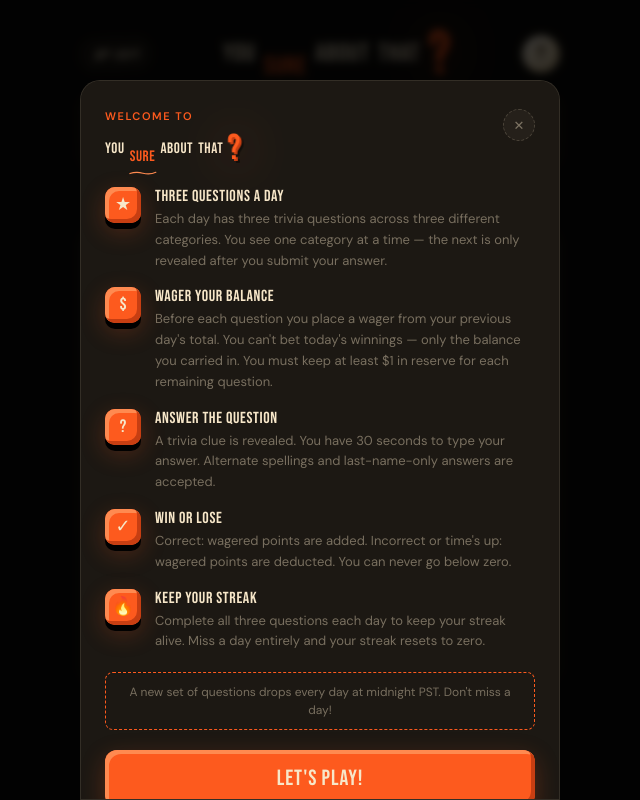
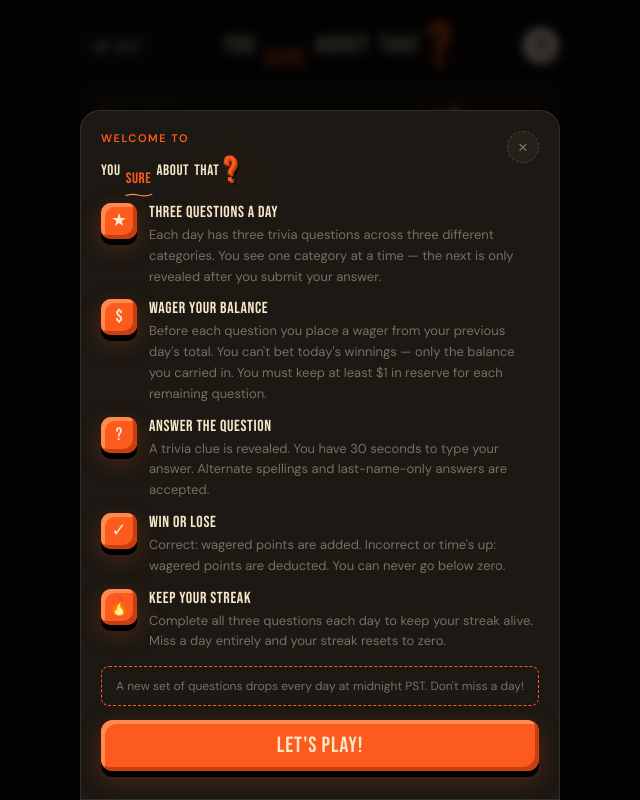
Before and after one commit to philipzurborg/you-sure-about-that, a Next.js app: page / in a window 1280 px wide. Shown: the whole page, without its empty margins (320-960 px from the left). Built offline with nearby package versions, Linux system fonts and the light colour scheme.

Commit message:
Spacing update

```diff
--- a/app/page.js
+++ b/app/page.js
@@ -919,16 +919,16 @@ const bevelCream = {
 
 // ─── Styles ───────────────────────────────────────────────────────────────────
 const S = {
-  root:      { minHeight: "100vh", background: "var(--bg)", display: "flex", alignItems: "flex-start", justifyContent: "center", padding: "24px 16px 64px", color: "var(--text)" },
-  container: { width: "100%", maxWidth: 480, display: "flex", flexDirection: "column", gap: 16 },
+  root:      { minHeight: "100vh", background: "var(--bg)", display: "flex", alignItems: "flex-start", justifyContent: "center", padding: "16px 16px 28px", color: "var(--text)" },
+  container: { width: "100%", maxWidth: 480, display: "flex", flexDirection: "column", gap: 12 },
 
-  header:    { display: "flex", flexDirection: "column", gap: 12 },
+  header:    { display: "flex", flexDirection: "column", gap: 8 },
   headerTop: { display: "flex", alignItems: "center", justifyContent: "space-between" },
 
   dayBadge:  { fontFamily: "var(--hand-font), cursive", fontSize: 18, fontWeight: 700, letterSpacing: "0.02em", color: "var(--text)", background: "var(--surface)", border: "1.5px dashed var(--border-strong)", borderRadius: 999, padding: "4px 12px", transform: "rotate(-2deg)", display: "inline-block", userSelect: "none" },
   infoBtn:   { width: 38, height: 38, borderRadius: "50%", border: "2px solid var(--cream-deep)", background: "var(--cream)", color: "var(--cream-ink)", fontSize: 22, fontFamily: "var(--display-font), sans-serif", cursor: "pointer", transition: "transform 0.15s ease", display: "flex", alignItems: "center", justifyContent: "center", flexShrink: 0, ...bevelCream },
 
-  pointsBar:  { position: "relative", overflow: "hidden", display: "flex", justifyContent: "space-between", alignItems: "center", background: "linear-gradient(180deg, var(--surface) 0%, var(--bg-2) 100%)", border: "1px solid var(--border)", borderRadius: 14, padding: "12px 18px" },
+  pointsBar:  { position: "relative", overflow: "hidden", display: "flex", justifyContent: "space-between", alignItems: "center", background: "linear-gradient(180deg, var(--surface) 0%, var(--bg-2) 100%)", border: "1px solid var(--border)", borderRadius: 14, padding: "8px 16px" },
   pointsLeft: { display: "flex", flexDirection: "column", gap: 2 },
   pointsLabel:{ fontFamily: "var(--body-font), sans-serif", fontSize: 10, fontWeight: 600, color: "var(--muted)", letterSpacing: "0.16em", textTransform: "uppercase" },
   pointsValue:{ fontFamily: "var(--display-font), sans-serif", fontSize: 30, color: "var(--giants)", letterSpacing: "0.01em", lineHeight: 1, textShadow: "1px 1px 0 var(--giants-deep)" },
@@ -946,9 +946,9 @@ const S = {
   missedDayTitle: { fontSize: 13, fontWeight: 700, color: "var(--ink-purple)", marginBottom: 3 },
   missedDayText:  { fontSize: 12, color: "var(--muted)", lineHeight: 1.5 },
 
-  card: { background: "linear-gradient(180deg, var(--surface) 0%, var(--bg-2) 100%)", border: "1px solid var(--border)", borderRadius: 18, padding: "24px 22px", display: "flex", flexDirection: "column", gap: 20 },
+  card: { background: "linear-gradient(180deg, var(--surface) 0%, var(--bg-2) 100%)", border: "1px solid var(--border)", borderRadius: 18, padding: "18px 20px", display: "flex", flexDirection: "column", gap: 14 },
 
-  phaseTag: { fontFamily: "var(--display-font), sans-serif", fontSize: 13, color: "var(--giants)", letterSpacing: "0.18em", textTransform: "uppercase", borderTop: "1.5px dashed rgba(253,90,30,0.4)", borderBottom: "1.5px dashed rgba(253,90,30,0.4)", padding: "6px 0", textAlign: "center", textShadow: "0 0 12px rgba(253,90,30,0.35)" },
+  phaseTag: { fontFamily: "var(--display-font), sans-serif", fontSize: 13, color: "var(--giants)", letterSpacing: "0.18em", textTransform: "uppercase", borderTop: "1.5px dashed rgba(253,90,30,0.4)", borderBottom: "1.5px dashed rgba(253,90,30,0.4)", padding: "4px 0", textAlign: "center", textShadow: "0 0 12px rgba(253,90,30,0.35)" },
 
   loadingWrap:   { display: "flex", flexDirection: "column", alignItems: "center", gap: 16, padding: "40px 0" },
   loadingSpinner:{ width: 32, height: 32, borderRadius: "50%", border: "3px solid var(--border)", borderTopColor: "var(--giants)" },
@@ -959,17 +959,17 @@ const S = {
   errorTitle: { fontFamily: "var(--body-font), sans-serif", fontSize: 16, fontWeight: 700, color: "var(--text)" },
   errorText:  { fontFamily: "var(--body-font), sans-serif", fontSize: 13, color: "var(--muted)", lineHeight: 1.6, maxWidth: 280 },
 
-  categoryReveal:{ textAlign: "center", padding: "8px 0" },
+  categoryReveal:{ textAlign: "center", padding: "4px 0" },
   categoryLabel: { fontFamily: "var(--body-font), sans-serif", fontSize: 11, fontWeight: 600, color: "var(--text-dim)", letterSpacing: "0.18em", textTransform: "uppercase", marginBottom: 8 },
-  categoryName:  { fontFamily: "var(--display-font), sans-serif", fontSize: 44, color: "var(--giants)", lineHeight: 1, letterSpacing: "0.04em", textTransform: "uppercase" },
+  categoryName:  { fontFamily: "var(--display-font), sans-serif", fontSize: 38, color: "var(--giants)", lineHeight: 1, letterSpacing: "0.04em", textTransform: "uppercase" },
 
   budgetRow:  { display: "flex", justifyContent: "space-between", alignItems: "center", border: "1.5px dashed var(--border-strong)", borderRadius: 10, padding: "8px 14px" },
   budgetLabel:{ fontFamily: "var(--body-font), sans-serif", fontSize: 11, fontWeight: 600, color: "var(--text-dim)", letterSpacing: "0.14em", textTransform: "uppercase" },
   budgetValue:{ fontFamily: "var(--display-font), sans-serif", fontSize: 20, color: "var(--giants)", letterSpacing: "0.02em" },
 
-  wagerSection:  { display: "flex", flexDirection: "column", gap: 14 },
+  wagerSection:  { display: "flex", flexDirection: "column", gap: 10 },
   wagerRow:      { display: "flex", justifyContent: "center" },
-  wagerInputWrap:{ display: "flex", alignItems: "center", gap: 8, background: "var(--cream)", border: "2px solid var(--cream-2)", borderRadius: 14, padding: "10px 18px", width: "100%", maxWidth: 280, ...bevelCream },
+  wagerInputWrap:{ display: "flex", alignItems: "center", gap: 8, background: "var(--cream)", border: "2px solid var(--cream-2)", borderRadius: 14, padding: "8px 16px", width: "100%", maxWidth: 280, ...bevelCream },
   wagerCurrency: { fontFamily: "var(--display-font), sans-serif", color: "var(--giants-deep)", fontSize: 22, userSelect: "none", flexShrink: 0 },
   wagerInput:    { background: "transparent", border: "none", outline: "none", color: "var(--giants-deep)", fontSize: 36, fontFamily: "var(--display-font), sans-serif", letterSpacing: "0.04em", width: "100%", textAlign: "center" },
   wagerSuffix:   { fontFamily: "var(--body-font), sans-serif", fontSize: 13, color: "var(--cream-ink)", opacity: 0.5, flexShrink: 0 },
@@ -979,30 +979,30 @@ const S = {
   sliderFill:  { height: "100%", background: "linear-gradient(90deg, var(--giants-deep), var(--giants), var(--giants-2))", borderRadius: 99, transition: "width 0.2s ease", boxShadow: "0 0 8px rgba(253,90,30,0.4)" },
   sliderLabels:{ display: "flex", justifyContent: "space-between", fontSize: 10, color: "var(--muted)", letterSpacing: "0.06em" },
 
-  presets:    { display: "grid", gridTemplateColumns: "1fr 1fr 1fr", gap: 10 },
-  presetBtn:  { background: "var(--cream)", border: "2px solid var(--cream-2)", borderRadius: 10, color: "var(--cream-ink)", padding: "10px 8px", cursor: "pointer", display: "flex", flexDirection: "column", alignItems: "center", gap: 2, transition: "transform 0.1s ease, box-shadow 0.1s ease", ...bevelCream },
+  presets:    { display: "grid", gridTemplateColumns: "1fr 1fr 1fr", gap: 8 },
+  presetBtn:  { background: "var(--cream)", border: "2px solid var(--cream-2)", borderRadius: 10, color: "var(--cream-ink)", padding: "8px 6px", cursor: "pointer", display: "flex", flexDirection: "column", alignItems: "center", gap: 2, transition: "transform 0.1s ease, box-shadow 0.1s ease", ...bevelCream },
   presetLabel:{ fontFamily: "var(--display-font), sans-serif", fontSize: 18, color: "var(--giants-deep)", letterSpacing: "0.04em", lineHeight: 1 },
   presetVal:  { fontFamily: "var(--display-font), sans-serif", fontSize: 14, color: "var(--cream-ink)", letterSpacing: "0.02em" },
 
-  mainBtn: { background: "var(--giants)", color: "var(--cream)", border: "none", borderRadius: 12, padding: "15px 20px", fontFamily: "var(--display-font), sans-serif", fontSize: 22, letterSpacing: "0.04em", cursor: "pointer", transition: "transform 0.1s ease, box-shadow 0.1s ease", width: "100%", ...bevelOrange },
+  mainBtn: { background: "var(--giants)", color: "var(--cream)", border: "none", borderRadius: 12, padding: "12px 20px", fontFamily: "var(--display-font), sans-serif", fontSize: 22, letterSpacing: "0.04em", cursor: "pointer", transition: "transform 0.1s ease, box-shadow 0.1s ease", width: "100%", ...bevelOrange },
 
-  wagerDisplay:      { display: "flex", flexDirection: "column", alignItems: "center", gap: 2, border: "1.5px dashed var(--border-strong)", borderRadius: 999, padding: "8px 20px", alignSelf: "center", minWidth: 160 },
+  wagerDisplay:      { display: "flex", flexDirection: "column", alignItems: "center", gap: 2, border: "1.5px dashed var(--border-strong)", borderRadius: 999, padding: "5px 16px", alignSelf: "center", minWidth: 160 },
   wagerDisplayLabel: { fontFamily: "var(--body-font), sans-serif", fontSize: 10, fontWeight: 600, color: "var(--text-dim)", letterSpacing: "0.14em", textTransform: "uppercase" },
   wagerDisplayValue: { fontFamily: "var(--display-font), sans-serif", fontSize: 22, color: "var(--giants)", letterSpacing: "0.02em" },
 
-  timerWrap:    { display: "flex", flexDirection: "column", gap: 6 },
+  timerWrap:    { display: "flex", flexDirection: "column", gap: 4 },
   timerRow:     { display: "flex", alignItems: "baseline", gap: 8 },
-  timerCount:   { fontFamily: "var(--display-font), sans-serif", fontSize: 56, lineHeight: 1, letterSpacing: "0.02em", display: "inline-block" },
+  timerCount:   { fontFamily: "var(--display-font), sans-serif", fontSize: 46, lineHeight: 1, letterSpacing: "0.02em", display: "inline-block" },
   timerCaption: { fontFamily: "var(--hand-font), cursive", fontSize: 18, fontWeight: 700, color: "var(--text-dim)" },
   timerTrack:   { height: 10, background: "var(--surface-2)", borderRadius: 99, overflow: "hidden", boxShadow: "inset 0 1px 2px rgba(0,0,0,0.5)" },
   timerFill:    { height: "100%", borderRadius: 99, transition: "width 1s linear, background 0.3s ease" },
 
-  questionBox:     { background: "var(--cream)", border: "2px solid var(--cream-2)", borderRadius: 14, padding: "18px 20px 20px", display: "flex", flexDirection: "column", gap: 10 },
+  questionBox:     { background: "var(--cream)", border: "2px solid var(--cream-2)", borderRadius: 14, padding: "14px 16px 16px", display: "flex", flexDirection: "column", gap: 8 },
   questionCategory:{ fontFamily: "var(--display-font), sans-serif", fontSize: 22, color: "var(--giants-deep)", letterSpacing: "0.06em", textTransform: "uppercase", lineHeight: 1 },
   questionText:    { fontFamily: "var(--body-font), sans-serif", fontSize: 17, fontWeight: 500, lineHeight: 1.55, color: "var(--cream-ink)" },
 
-  answerSection:  { display: "flex", flexDirection: "column", gap: 12 },
-  answerInputWrap:{ display: "flex", alignItems: "center", gap: 10, background: "var(--cream)", border: "2px solid var(--cream-2)", borderRadius: 14, padding: "10px 16px", ...bevelCream },
+  answerSection:  { display: "flex", flexDirection: "column", gap: 8 },
+  answerInputWrap:{ display: "flex", alignItems: "center", gap: 10, background: "var(--cream)", border: "2px solid var(--cream-2)", borderRadius: 14, padding: "8px 14px", ...bevelCream },
   answerPrefix:   { fontFamily: "var(--display-font), sans-serif", fontSize: 22, color: "var(--giants-deep)", flexShrink: 0, lineHeight: 1 },
   answerInput:    { background: "transparent", border: "none", outline: "none", color: "var(--cream-ink)", fontSize: 17, fontFamily: "var(--body-font), sans-serif", width: "100%", fontStyle: "italic" },
 
@@ -1030,23 +1030,23 @@ const S = {
   breakdownAnswerText: { fontFamily: "var(--body-font), sans-serif", fontWeight: 600, color: "var(--text)", fontSize: 13 },
   breakdownWager:   { fontFamily: "var(--display-font), sans-serif", fontSize: 14, fontWeight: 700, flexShrink: 0, borderRadius: 6, padding: "2px 8px", letterSpacing: "0.02em" },
 
-  statsGrid:    { display: "grid", gridTemplateColumns: "1fr 1fr", gap: 8 },
-  statCard:     { background: "var(--surface-2)", border: "1.5px dashed var(--border-strong)", borderRadius: 10, padding: "12px 14px", display: "flex", flexDirection: "column", gap: 4 },
+  statsGrid:    { display: "grid", gridTemplateColumns: "1fr 1fr", gap: 6 },
+  statCard:     { background: "var(--surface-2)", border: "1.5px dashed var(--border-strong)", borderRadius: 10, padding: "10px 12px", display: "flex", flexDirection: "column", gap: 3 },
   statCardBig:  { gridColumn: "span 2", background: "rgba(253,90,30,0.06)", border: "1.5px dashed var(--giants)" },
   statLabel:    { fontFamily: "var(--body-font), sans-serif", fontSize: 10, fontWeight: 600, color: "var(--muted)", textTransform: "uppercase", letterSpacing: "0.14em" },
   statValue:    { fontFamily: "var(--body-font), sans-serif", fontSize: 16, fontWeight: 600, color: "var(--text)" },
   statValueBig: { fontFamily: "var(--display-font), sans-serif", fontSize: 38, color: "var(--giants)", letterSpacing: "0.02em", lineHeight: 1, textShadow: "1px 1px 0 var(--giants-deep)" },
 
-  streakMessage:       { fontFamily: "var(--body-font), sans-serif", textAlign: "center", fontSize: 13, lineHeight: 1.6, color: "var(--muted)", borderTop: "1.5px dashed var(--border-strong)", paddingTop: 16 },
+  streakMessage:       { fontFamily: "var(--body-font), sans-serif", textAlign: "center", fontSize: 13, lineHeight: 1.6, color: "var(--muted)", borderTop: "1.5px dashed var(--border-strong)", paddingTop: 12 },
   alreadyPlayedNotice: { textAlign: "center", fontSize: 12, color: "var(--muted)", background: "var(--surface-2)", borderRadius: 8, padding: "10px 14px", lineHeight: 1.5 },
 
   modalOverlay:{ position: "fixed", inset: 0, background: "rgba(0,0,0,0.78)", backdropFilter: "blur(4px)", display: "flex", alignItems: "flex-end", justifyContent: "center", zIndex: 100 },
-  modal:       { background: "var(--surface)", border: "1px solid var(--border)", borderRadius: "20px 20px 0 0", padding: "28px 24px 36px", width: "100%", maxWidth: 480, display: "flex", flexDirection: "column", gap: 20, maxHeight: "90vh", overflowY: "auto" },
+  modal:       { background: "var(--surface)", border: "1px solid var(--border)", borderRadius: "20px 20px 0 0", padding: "20px 20px 28px", width: "100%", maxWidth: 480, display: "flex", flexDirection: "column", gap: 14, maxHeight: "90vh", overflowY: "auto" },
   modalHeader: { display: "flex", justifyContent: "space-between", alignItems: "flex-start" },
   modalEyebrow:{ fontFamily: "var(--body-font), sans-serif", fontSize: 11, fontWeight: 600, letterSpacing: "0.14em", textTransform: "uppercase", color: "var(--giants)", marginBottom: 8 },
   modalClose:  { background: "var(--surface-2)", border: "1.5px dashed var(--border-strong)", color: "var(--muted)", borderRadius: "50%", width: 32, height: 32, cursor: "pointer", fontSize: 13, fontFamily: "var(--body-font), sans-serif", flexShrink: 0, transition: "all 0.15s", display: "flex", alignItems: "center", justifyContent: "center" },
-  modalRules:  { display: "flex", flexDirection: "column", gap: 16 },
-  ruleRow:     { display: "flex", gap: 14, alignItems: "flex-start" },
+  modalRules:  { display: "flex", flexDirection: "column", gap: 12 },
+  ruleRow:     { display: "flex", gap: 12, alignItems: "flex-start" },
   ruleIcon:    { width: 36, height: 36, borderRadius: 10, background: "var(--giants)", display: "flex", alignItems: "center", justifyContent: "center", flexShrink: 0, ...bevelOrange },
   ruleHeading: { fontFamily: "var(--display-font), sans-serif", fontSize: 16, color: "var(--text)", marginBottom: 3, letterSpacing: "0.04em" },
   ruleBody:    { fontFamily: "var(--body-font), sans-serif", fontSize: 13, color: "var(--muted)", lineHeight: 1.6 },
```
